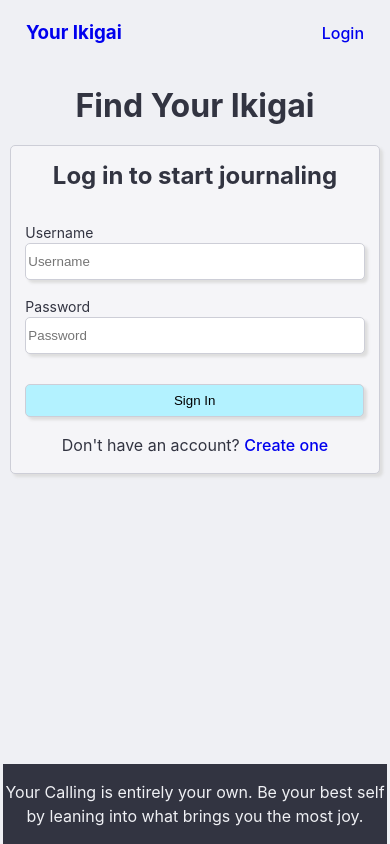
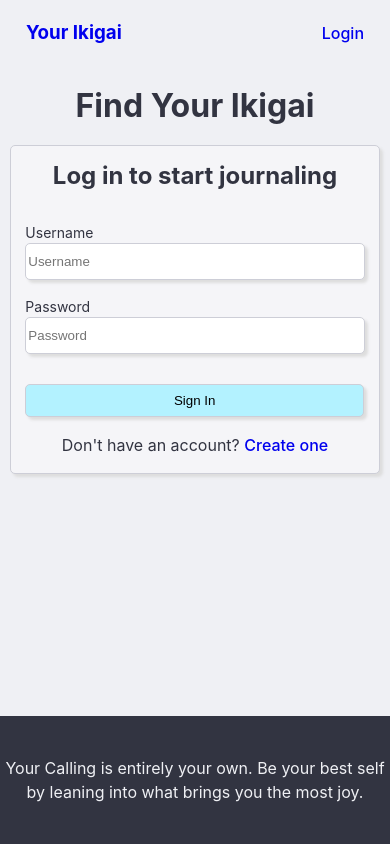
Before and after one commit to jase-d-ace/openai-ikigai-journaling, a React (Vite) app in the folder frontend/: page /login in a window 390 px wide. Built offline with nearby package versions, Linux system fonts and the light colour scheme.

Commit message:
play with buttons a bit

```diff
--- a/frontend/src/App.css
+++ b/frontend/src/App.css
@@ -400,7 +400,9 @@ footer {
     color: #EFF0F4;
     display: flex;
     flex-direction: column;
+    justify-content: center;
     position: absolute;
+    height: 8em;
     bottom: 0;
     width: 100vw;
 }
@@ -516,7 +518,6 @@ footer {
     }
 
     .todays-entry {
-        height: 50em;
         width: 20em;
         padding: 0 1em 0 1em;
         display: flex;
@@ -701,8 +702,4 @@ footer {
             display:none;
         }
     }
-
-    footer {
-        width: 24em;
-    }
 }
--- a/frontend/src/App.jsx
+++ b/frontend/src/App.jsx
@@ -28,7 +28,6 @@ function App() {
     }
 
     const handleInputChange = (name, query) => {
-
         setFormData({...formData, [name]: query});
         questions[currentQuestion].response = query;
     }
@@ -49,6 +48,15 @@ function App() {
         setResults(json);
         setLoading(false);
 
+    }
+
+    const resetFormData = () => {
+        setFormData({
+            content: "No other thoughts"
+        });
+
+        setResults(null);
+        setCurrentQuestion(0);
     }
 
     return (
@@ -91,14 +99,17 @@ function App() {
                             placeholder={questions[currentQuestion].placeholder}
                             onChange={e => handleInputChange(questions[currentQuestion].label, e.target.value)}
                             value={questions[currentQuestion].response}
+                            disabled={!!results?.answer}
                             rows="10" cols="100"
                         >
                         </textarea>
                         <small> Question {currentQuestion + 1} / 5</small>
                         <div className="buttons">
                             {currentQuestion > 0 ? <button className="button back" type="button" onClick={() => setCurrentQuestion(currentQuestion - 1)}>Back</button> : ""}
-                            {currentQuestion == 4 && formisValid() && <input className="button submit"  type="submit" value="Submit" />}
                             {currentQuestion < 4 ? <button className="button next" type="button" onClick={() => setCurrentQuestion(currentQuestion + 1)}>Next</button>: ""}
+                            {currentQuestion == 4 && !results?.answer && formisValid() && <input className="button submit"  type="submit" value="Submit" />}
+                            {currentQuestion == 4 && results?.answer && <button className="button" type="button" onClick={() => resetFormData()}>Try Again</button>}
+
                         </div>
                     </div>
                     <div className="desktop-more-info">
```
